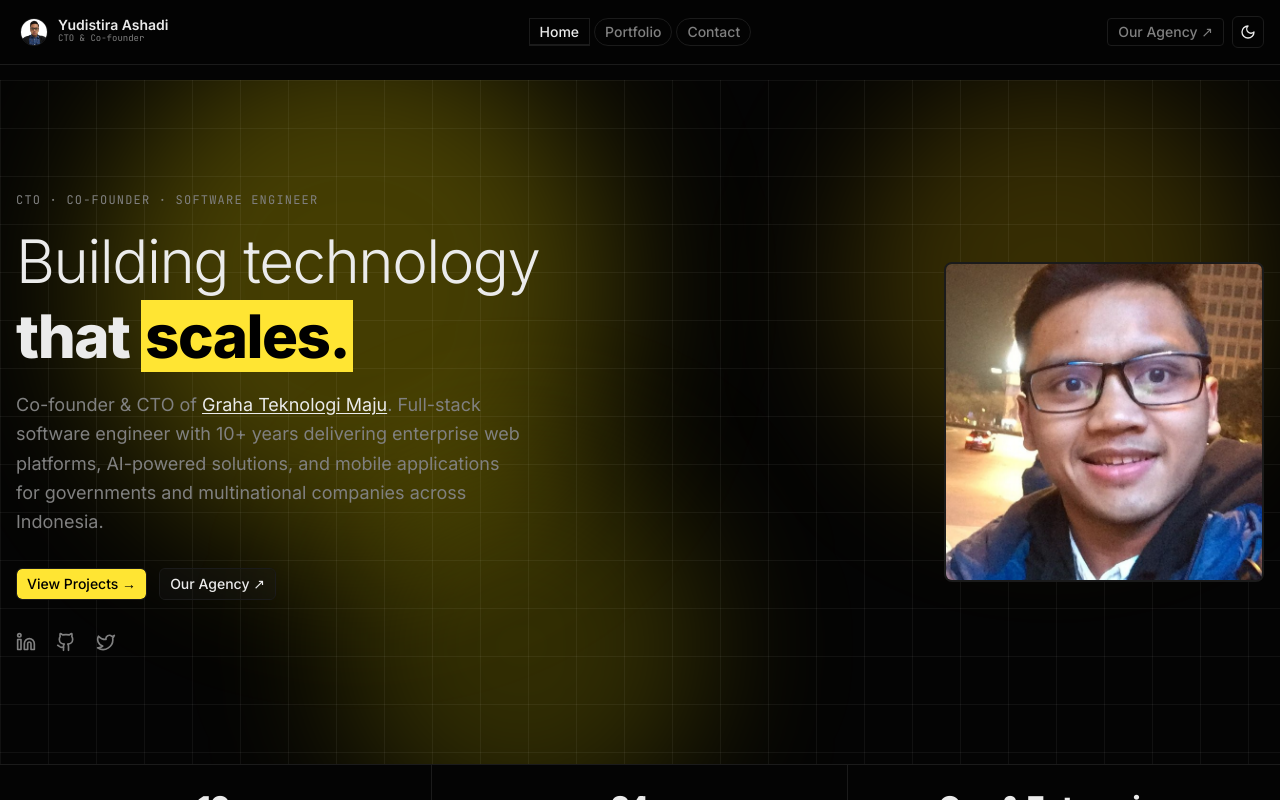
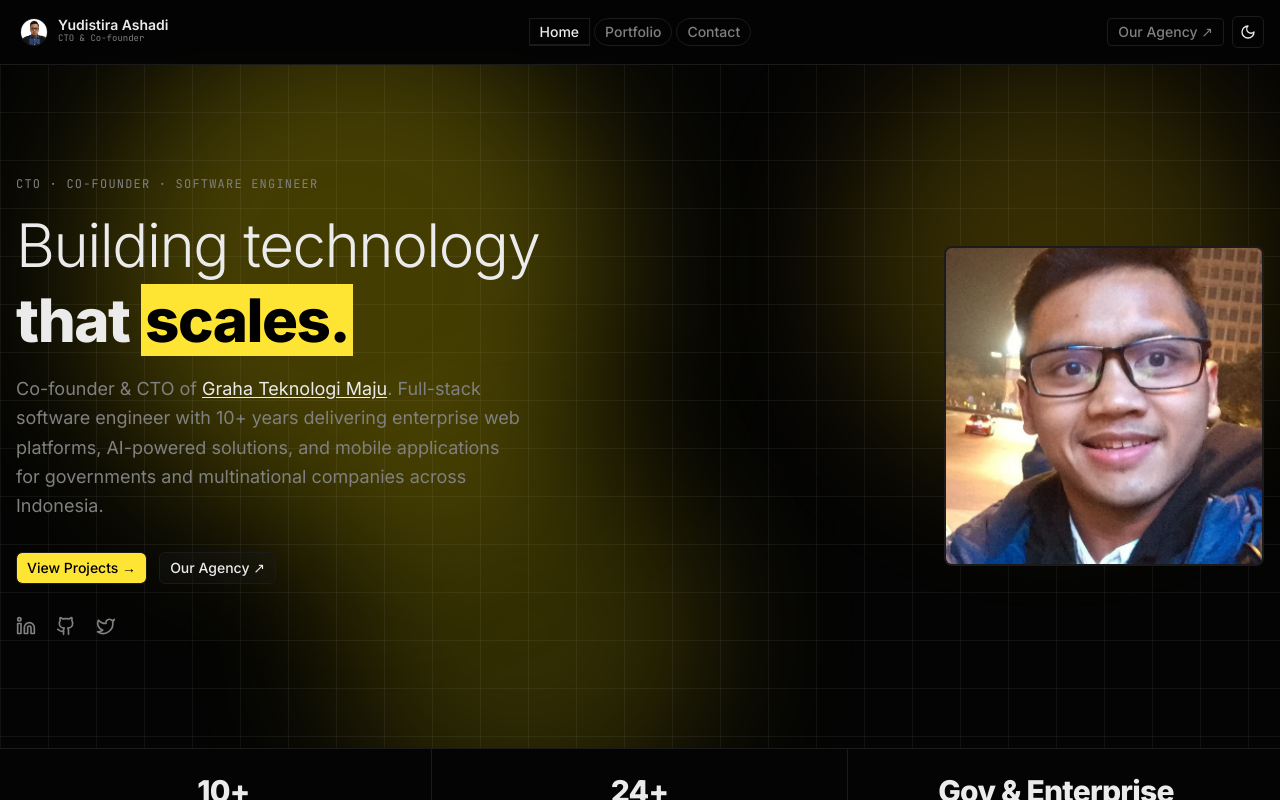
Before and after one commit to yudistiraashadi/portfolio-next-js, a Next.js app: page / in a window 1280 px wide. Shown: the top 800 px of the page. Built offline with nearby package versions, Linux system fonts and the light colour scheme.

Commit message:
fix: remove extra gap between navbar and hero (pt-20 → pt-16)

```diff
--- a/src/app/layout.tsx
+++ b/src/app/layout.tsx
@@ -35,7 +35,7 @@
       >
         <Providers>
           <Navbar />
-          <main className="pt-20">{children}</main>
+          <main className="pt-16">{children}</main>
           <Footer />
         </Providers>
       </body>
```
